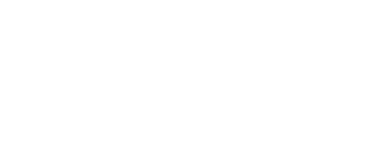
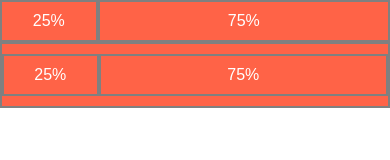
Before and after one commit to lmash12/HM, a plain HTML site: page 05responsive-design/index.html in a window 390 px wide. Drawn offline with Linux system fonts and the light colour scheme.

Commit message:
responsive design start

```diff
--- a/05responsive-design/index.html
+++ b/05responsive-design/index.html
@@ -7,5 +7,12 @@
 		<title>Responsive Web Design</title>
 		<link rel="stylesheet" href="/style.css" />
 	</head>
-	<body></body>
+	<body>
+		<div class="menu">25%</div>
+		<div class="main">75%</div>
+		<div class="grid-container">
+			<div class="grid-item">25%</div>
+			<div class="grid-item">75%</div>
+		</div>
+	</body>
 </html>
--- a/05responsive-design/style.css
+++ b/05responsive-design/style.css
@@ -4,4 +4,37 @@
 	box-sizing: border-box;
 	text-decoration: none;
 	list-style-type: none;
+	font-family: sans-serif;
 }
+
+div {
+	padding: 10px 0 10px 0;
+	margin: 0 auto;
+	text-align: center;
+	border: 2px solid gray;
+	background: tomato;
+	color: white;
+}
+
+.menu {
+	width: 25%;
+	float: left;
+}
+
+.main {
+	text-align: center;
+	width: 75%;
+	float: left;
+	border: 2px solid gray;
+	background: tomato;
+	color: white;
+}
+
+.grid-container {
+	display: grid;
+	grid-template-columns: 1fr 3fr; /* same 25% 75% 1/4 25%*/
+}
+
+.grid-item {
+	width: 100%;
+}
```
